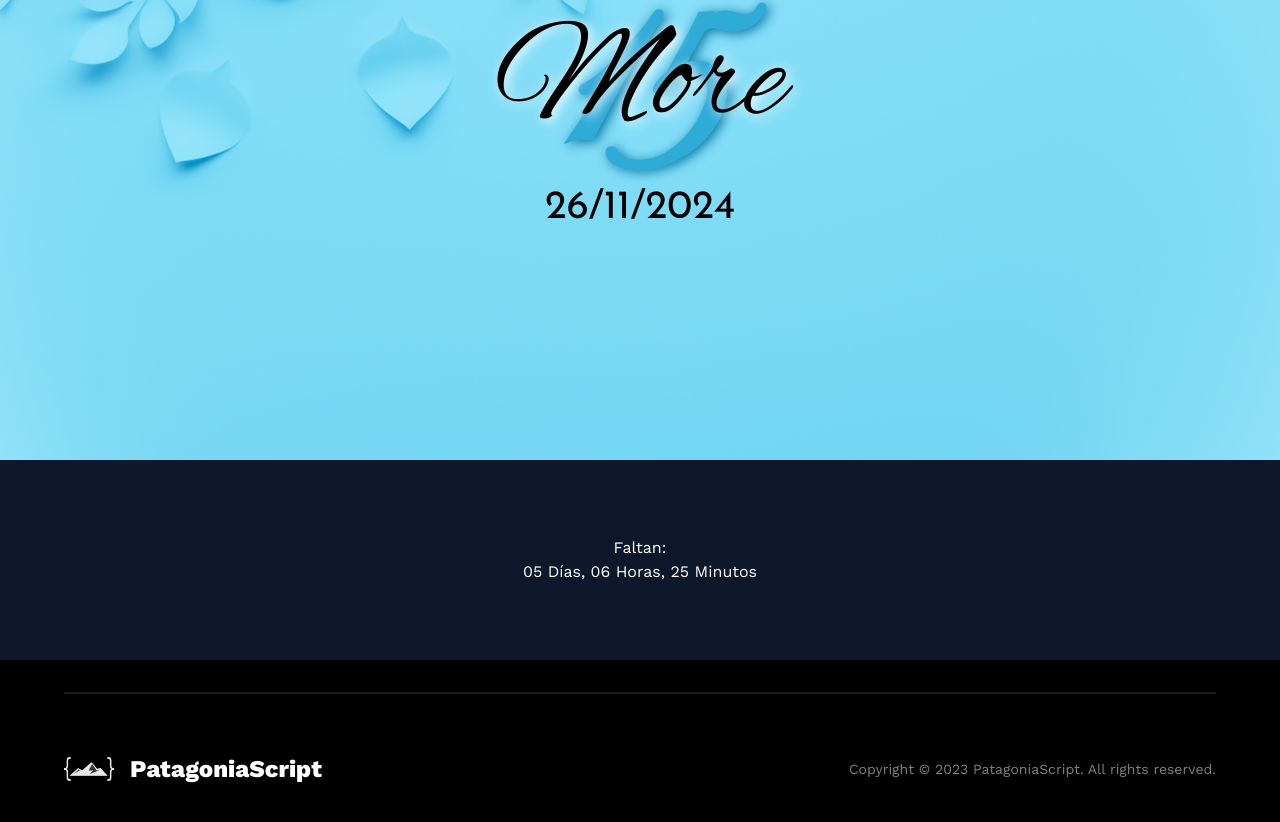
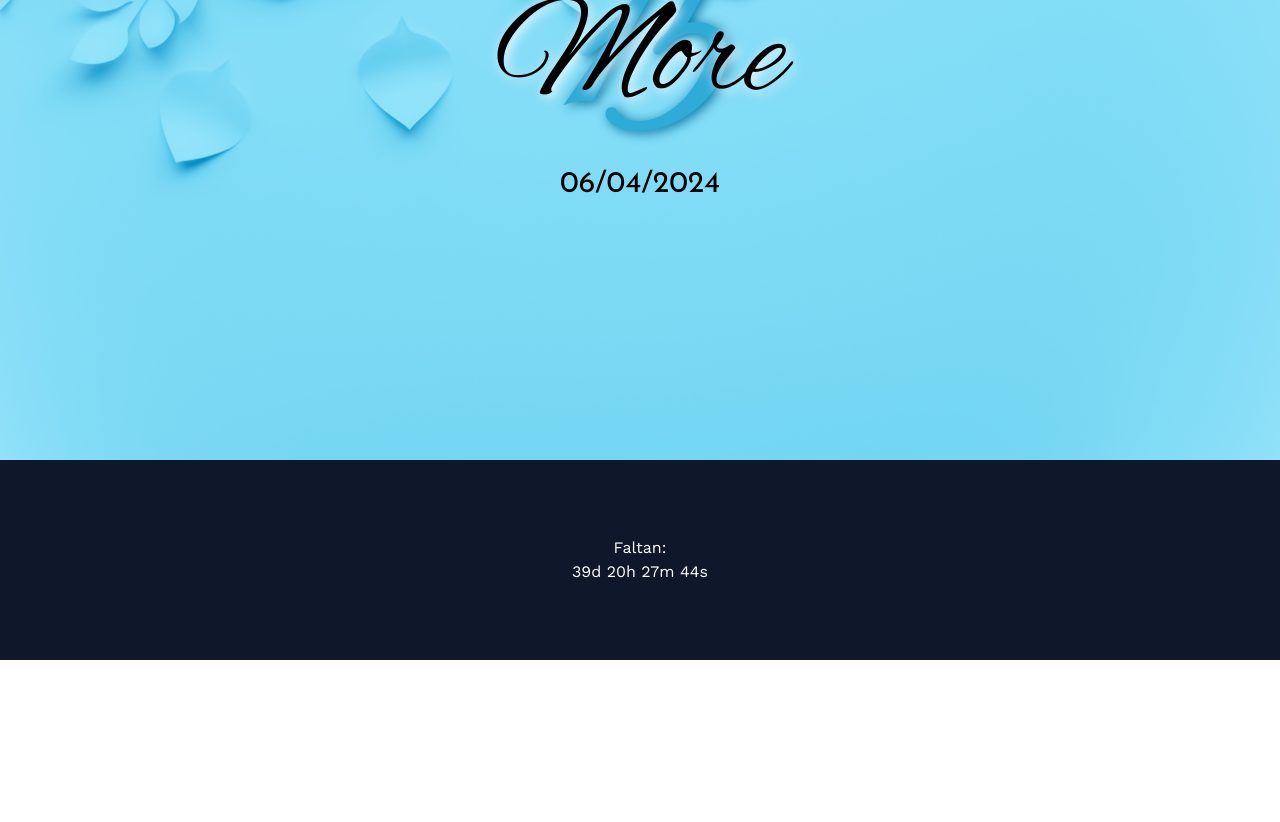
Before and after one commit to leanmaga/invitacionVirtual, a React (Vite) app: page / in a window 1280 px wide. Shown: the part 340-1162 px from the top of the page. After the commit the page ends 1000 px from the top, so only its background shows below. Built offline with nearby package versions, Linux system fonts and the light colour scheme; a web font is replaced by a local one.

Commit message:
cambiar textos, colores, hover, quitar el footer

```diff
--- a/src/App.jsx
+++ b/src/App.jsx
@@ -4,7 +4,6 @@ import { Route, BrowserRouter as Router, Routes } from "react-router-dom";
 
 import {  Contact, Home, Projects } from "./pages";
 import Navbar from "./components/Navbar";
-import Footer from "./components/Footer";
 
 const App = () => {
   return (
@@ -21,7 +20,6 @@ const App = () => {
                   <Route path='/projects' element={<Projects />} />
                   <Route path='/contact' element={<Contact />} />
                 </Routes>
-                <Footer />
               </>
             }
           />
--- /dev/null
+++ b/src/components/Count.js
@@ -0,0 +1,28 @@
+document.addEventListener('DOMContentLoaded', function () {
+    // Fecha exacta del evento (10 de marzo de 2024)
+    const targetDate = new Date('2024-03-10T00:00:00');
+
+    // Función para actualizar el contador cada segundo
+    function updateCountdown() {
+        const currentDate = new Date();
+        const timeDifference = targetDate - currentDate;
+
+        // Verificar si la fecha del evento ha pasado
+        if (timeDifference <= 0) {
+            document.getElementById('countdown').innerHTML = '¡El evento ha comenzado!';
+        } else {
+            const days = Math.floor(timeDifference / (1000 * 60 * 60 * 24));
+            const hours = Math.floor((timeDifference % (1000 * 60 * 60 * 24)) / (1000 * 60 * 60));
+            const minutes = Math.floor((timeDifference % (1000 * 60 * 60)) / (1000 * 60));
+            const seconds = Math.floor((timeDifference % (1000 * 60)) / 1000);
+
+            document.getElementById('countdown').innerHTML = `${days}d ${hours}h ${minutes}m ${seconds}s`;
+        }
+    }
+
+    // Actualizar el contador cada segundo
+    setInterval(updateCountdown, 1000);
+
+    // Llamar a la función una vez para mostrar el contador desde el principio
+    updateCountdown();
+});
--- /dev/null
+++ b/src/components/Countdown.jsx
@@ -0,0 +1,40 @@
+import { useState, useEffect } from 'react';
+
+function Countdown() {
+  const [countdown, setCountdown] = useState('');
+
+  useEffect(() => {
+    const targetDate = new Date('2024-04-06T21:00:00');
+
+    function updateCountdown() {
+      const currentDate = new Date();
+      const timeDifference = targetDate - currentDate;
+
+      if (timeDifference <= 0) {
+        setCountdown('¡El evento ha comenzado!');
+      } else {
+        const days = Math.floor(timeDifference / (1000 * 60 * 60 * 24));
+        const hours = Math.floor((timeDifference % (1000 * 60 * 60 * 24)) / (1000 * 60 * 60));
+        const minutes = Math.floor((timeDifference % (1000 * 60 * 60)) / (1000 * 60));
+        const seconds = Math.floor((timeDifference % (1000 * 60)) / 1000);
+
+        setCountdown(`${days}d ${hours}h ${minutes}m ${seconds}s`);
+      }
+    }
+
+    const intervalId = setInterval(updateCountdown, 1000);
+
+    updateCountdown(); // Llamar a la función una vez para mostrar el contador desde el principio
+
+    return () => clearInterval(intervalId); // Limpiar intervalo cuando el componente se desmonte
+  }, []);
+
+  return (
+    <div>
+
+      <div id="countdown">{countdown}</div>
+    </div>
+  );
+}
+
+export default Countdown;
--- a/src/components/Footer.jsx
+++ /dev/null
@@ -1,52 +0,0 @@
-import { motion } from 'framer-motion';
-
-import styles from '../styles';
-
-import { footerVariants } from '../utils/motion';
-
-
-import { textVariant} from '../utils/motion';
-
-const Footer = () => (
-
-  <motion.footer
-    variants={footerVariants}
-
-    className={`${styles.xPaddings} py-8 relative h-200px w-full bg-black`}
-  >
-    <div className="footer-gradient" />
-    <div className={`${styles.innerWidth} mx-auto flex flex-col gap-8`}>
-
-      <div className="flex flex-col">
-        <div className="mb-[50px] h-[2px] bg-white opacity-10" />
-
-        <div className="flex items-center text-center content-center justify-between flex-wrap gap-4">
-          <div className="flex items-center text-center content-center justify-between flex-wrap gap-4">
-            <motion.img
-            variants={textVariant(1.2)}
-            src="/logowhite.png"
-            alt="hero_logo"
-            className="w-[50px] h-[50px] object-contain"
-            >
-            </motion.img>
-
-            <h4 className="font-extrabold text-[24px] text-white">
-              PatagoniaScript
-            </h4>
-
-
-
-          </div>
-
-        <p className="font-normal text-[14px] text-white opacity-50">
-         Copyright © 2023 PatagoniaScript. All rights reserved.
-        </p>
-
-        </div>
-      </div>
-    </div>
-  </motion.footer>
-
-);
-
-export default Footer;
--- a/src/index.css
+++ b/src/index.css
@@ -95,6 +95,10 @@ body:has(.card[data-color="green"]:hover) {
 .logo {
   color: #0a1647;
   text-shadow: 3px 2px 12px #068DC1;
+}
+
+a:hover {
+  color: #0a1647;; /* Color del enlace cuando el mouse está sobre él */
 }
 
 .block-container {
@@ -211,22 +215,19 @@ body:has(.card[data-color="green"]:hover) {
   font-style: bold;
   z-index: 0;
   color: #2FABD8;
-  top: 30%;
   text-shadow: 3px 2px 12px #0474a0;
 }
-@media only screen
-   and (min-width : 430px)
-   and (min-height : 640px) {
-   .name3{
-    top:35%;
-   }
-}
+
 .name4{
+  padding:2rem;
   font-family: "Josefin Sans", sans-serif;
   font-optical-sizing: auto;
   font-weight: 400;
-  font-size: 40px;
+  font-size: 30px;
   font-style: normal;
+}
+.ubicacion{
+  top:15%;
 }
 
 .link{
--- a/src/pages/Contact.jsx
+++ b/src/pages/Contact.jsx
@@ -1,5 +1,3 @@
-import Footer from "../components/Footer";
-
 
 import igdorado from '../../src/assets/images/accesorios/igdorado.png'
 import musica from '../../src/assets/images/accesorios/musica.png'
@@ -20,13 +18,14 @@ const Contact = () => {
         <img src={igdorado} alt="anillos" className='w-[50%] h-auto'/>
 
 
+
         <h1 className="text-5xl font-bold m-2 p-4 ">
-          #LeanyBren2024
+          #More15
         </h1>
 
-        <p className="text-black pb-4 m-2">¡Preparate para nuestro gran día! Ya podés etiquetarnos en Instagram con nuestro hashtag en tus fotos o videos.</p>
+        <p className="text-black pb-4 m-2">¡Preparate para mi gran día! Ya podés etiquetarme en Instagram con el hashtag en tus fotos o videos.</p>
 
-        <button className="uppercase m-4 rounded-full py-2 px-4 bg-[#efb810] text-white font-semibold shadow-md hover:bg-[#ca8a04] focus:ring-2 focus:ring-[#422006] focus:ring-opacity-75">
+        <button className="uppercase m-4 rounded-full py-2 px-4 bg-[#10c2ef] text-white font-semibold shadow-md hover:bg-[#28305e] focus:ring-2 focus:ring-[#422006] focus:ring-opacity-75">
           ver fotos instagram
         </button>
 
@@ -43,10 +42,10 @@ const Contact = () => {
         </h1>
 
         <p className="t m-2 p-4">
-          ¡Ayudanos sugiriendo las canciones que pensás que no pueden faltar en la fiesta!
+          ¡Ayudame sugiriendo las canciones que pensás que no pueden faltar en la fiesta!
         </p>
 
-        <button className="rounded-full py-2 px-4 bg-[#efb810] text-white font-semibold shadow-md hover:bg-[#ca8a04] focus:ring-2 focus:ring-[#422006] focus:ring-opacity-75">
+        <button className="rounded-full py-2 px-4 bg-[#10c2ef] text-white font-semibold shadow-md hover:bg-[#1c1d5f] focus:ring-2 focus:ring-[#422006] focus:ring-opacity-75">
           SUGERIR CANCIÓN
         </button>
 
@@ -56,13 +55,10 @@ const Contact = () => {
 
       <div className="container w-full h-[300px] flex flex-col items-center justify-center text-center bg-[#020617]">
         <div className="cuenta__regresiva">
-          <h3 className="text-white m-4  p-4">GRACIAS POR ACOMPAÑARNOS EN ESTE MOMENTO TAN IMPORTANTE</h3>
+          <h3 className="text-white m-4  p-4">GRACIAS POR ACOMPAÑARME EN ESTE MOMENTO TAN ESPECIAL, TE VEO EN LA FIESTA</h3>
         </div>
       </div>
 
-      {/*footer*/}
-
-      <Footer/>
 
     </section>
   );
--- a/src/pages/Home.jsx
+++ b/src/pages/Home.jsx
@@ -1,11 +1,12 @@
-import Footer from "../components/Footer";
+
 import { motion } from 'framer-motion';
 import { staggerContainer, textVariant } from '../utils/motion';
 import styles from '../styles';
+import Countdown from "../components/Countdown";
 
 const Home = () => {
   return (
-    <section className="flex flex-col items-center justify-center ">
+    <section className="flex flex-col items-center justify-center content-center">
 
       {/*home */}
 
@@ -14,19 +15,19 @@ const Home = () => {
       initial="hidden"
       whileInView="show"
       viewport={{ once: false, amount: 0.25 }}
-      className={`${styles.innerWidth} w-full items-center justify-center text-center bg-hero-pattern bg-center bg-cover bg-no-repeat hero mx-auto flex flex-col h-screen`}
+      className={`${styles.innerWidth} flex flex-col h-screen w-full items-center justify-center text-center bg-hero-pattern bg-center bg-cover bg-no-repeat hero `}
       >
-        <h1 className="font-bold m-2 p-4 name4 uppercase">
+        <h1 className="font-bold  name4 uppercase">
           Mis 15 Años
         </h1>
 
-        <h1 className="font-bold m-2 p-4 name3 uppercase absolute">15</h1>
+        <h1 className="font-bold  name3 uppercase absolute">15</h1>
 
-        <motion.h1 variants={textVariant(1.1)} className='text-5xl m-2 p-4 name leading-none'>
+        <motion.h1 variants={textVariant(1.1)} className='text-5xl  name leading-none'>
           More
         </motion.h1>
 
-        <h1 className="font-bold name4">26/11/2024</h1>
+        <h1 className="font-bold name4">06/04/2024</h1>
 
 
 
@@ -37,13 +38,11 @@ const Home = () => {
         <div className="w-full h-[200px] flex flex-col items-center justify-center text-center bg-[#0f172a]">
           <div className="cuenta__regresiva">
             <h3 className="text-white">Faltan:</h3>
-            <h1 className="text-white font-">05 Días, 06 Horas, 25 Minutos </h1>
+            <h1 className="text-white font-"><Countdown/></h1>
           </div>
         </div>
 
-      {/*footer*/}
 
-      <Footer/>
 
 
     </section>
```
Also changed, not shown: src/pages/Projects.jsx (+15 -15 lines).
